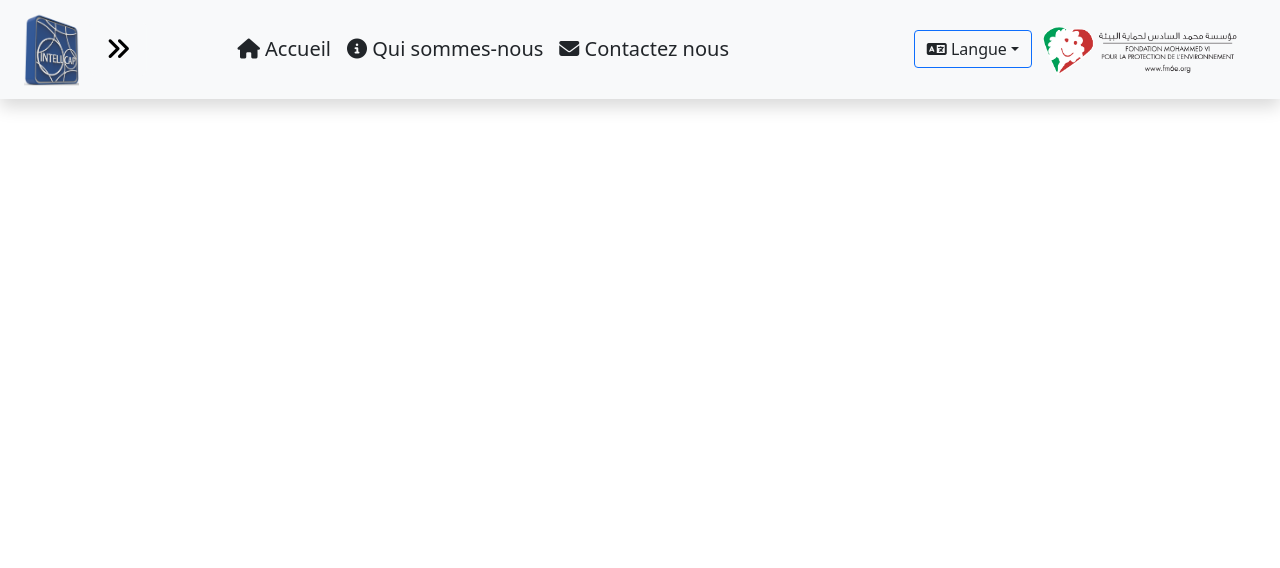
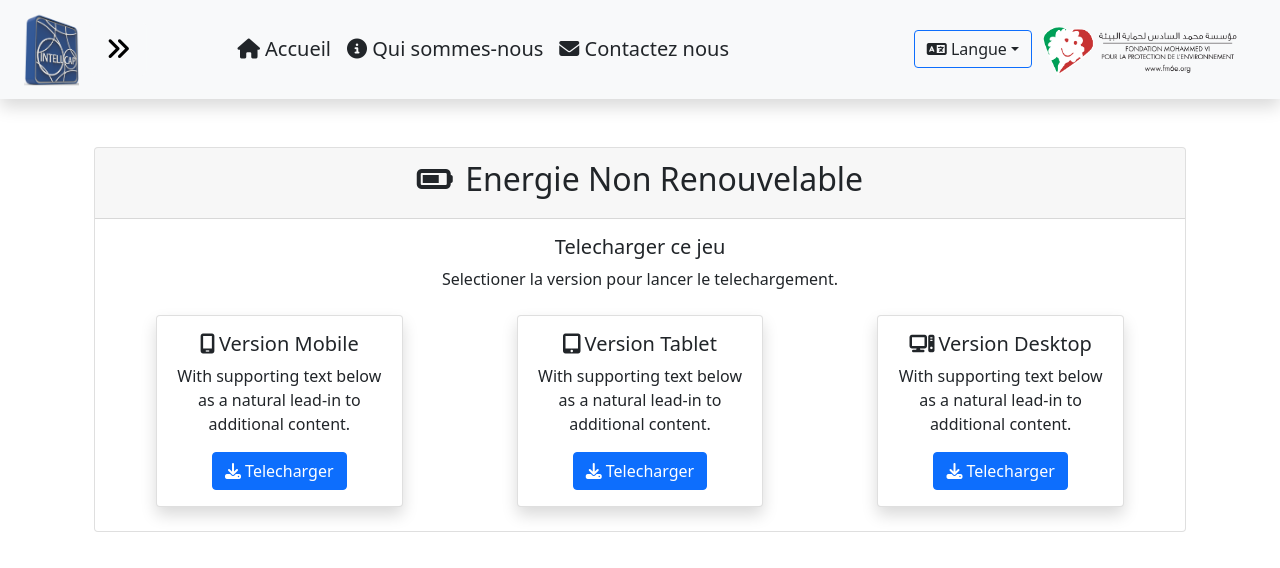
Before and after one commit to soufyen004/biodiversit--marine, a React (Create React App) app: page /EnergieNonRenouvelable in a window 1280 px wide. Shown: the top 568 px of the page. Built offline with nearby package versions, Linux system fonts and the light colour scheme.

Commit message:
'offcanvas'

```diff
--- a/package.json
+++ b/package.json
@@ -11,6 +11,7 @@
     "react-bootstrap": "^2.4.0",
     "react-dom": "^18.1.0",
     "react-icons": "^4.4.0",
+    "react-router-dom": "^6.3.0",
     "react-scripts": "5.0.1",
     "web-vitals": "^2.1.4"
   },
--- a/src/App.js
+++ b/src/App.js
@@ -1,11 +1,29 @@
+import { BrowserRouter as Router,Routes, Route } from "react-router-dom";
+import EnergieRenouvelable from "./components/EnergieRenouvelable";
+import EnergieNonRenouvelable from "./components/EnergieNonRenouvelable";
 import Main from "./pages/Main";
+import Home from "./pages/Home";
+import About from "./pages/About";
+import Contact from "./pages/Contact";
 
 
 function App() {
   return (
-    <div className="App">
-      <Main/>
-    </div>
+    <>
+
+    <Router>
+    <Main/>
+      <Routes>
+      <Route exact path="/" element={<Home/>}/>
+      <Route path="/EnergieRenouvelable" element={<EnergieRenouvelable/>}/>
+      <Route path="/EnergieNonRenouvelable" element={<EnergieNonRenouvelable/>}/>
+      <Route path="/aboutUs" element={<About/>}/>
+      <Route path="/contactUs" element={<Contact/>}/>
+      </Routes>
+    </Router>
+
+    </>
+
   );
 }
 
--- /dev/null
+++ b/src/components/EnergieNonRenouvelable.jsx
@@ -0,0 +1,56 @@
+import React from 'react'
+
+function EnergieNonRenouvelable() {
+  return (
+    <div className='container mt-5'>
+        <div class="card text-center">
+            <div class="card-header">
+                <h2 className='p-1'><i className='fa-solid fa-battery-three-quarters me-1'></i> Energie Non Renouvelable</h2>
+            </div>
+            <div class="card-body">
+                <h5 class="card-title">Telecharger ce jeu</h5>
+                <p class="card-text">Selectioner la version pour lancer le telechargement.</p>
+
+            <div class="row">
+
+                <div class="col-md-6 col-lg-4 col-xl-3 m-auto my-2">
+                    <div class="card shadow">
+                    <div class="card-body">
+                        <h5 class="card-title"><i class="fa-solid fa-mobile-screen me-1"></i>Version Mobile</h5>
+                        <p class="card-text">With supporting text below as a natural lead-in to additional content.</p>
+                        <a href="#" class="btn btn-primary">
+                            <i class="fa-solid fa-download me-1"></i>Telecharger
+                        </a>
+                    </div>
+                    </div>
+                </div>
+                <div class="col-md-6 col-lg-4 col-xl-3 m-auto my-2">
+                    <div class="card shadow">
+                    <div class="card-body">
+                        <h5 class="card-title"><i class="fa-solid fa-tablet-screen-button me-1"></i>Version Tablet</h5>
+                        <p class="card-text">With supporting text below as a natural lead-in to additional content.</p>
+                        <a href="#" class="btn btn-primary">
+                            <i class="fa-solid fa-download me-1"></i>Telecharger
+                        </a>
+                    </div>
+                    </div>
+                </div>
+                <div class="col-md-6 col-lg-4 col-xl-3 m-auto my-2">
+                    <div class="card shadow">
+                    <div class="card-body">
+                        <h5 class="card-title"><i class="fa-solid fa-computer me-1"></i>Version Desktop</h5>
+                        <p class="card-text">With supporting text below as a natural lead-in to additional content.</p>
+                        <a href="#" class="btn btn-primary">
+                            <i class="fa-solid fa-download me-1"></i>Telecharger
+                        </a>
+                    </div>
+                    </div>
+                </div>
+            </div>
+            </div>
+        </div>
+    </div>
+  )
+}
+
+export default EnergieNonRenouvelable
--- /dev/null
+++ b/src/components/EnergieRenouvelable.jsx
@@ -0,0 +1,56 @@
+import React from 'react'
+
+function EnergieRenouvelable() {
+  return (
+    <div className='container mt-5'>
+        <div class="card text-center">
+            <div class="card-header">
+                <h2 className='p-1'><i className='fa-solid fa-car-battery me-1'></i> Energie Renouvelable</h2>
+            </div>
+            <div class="card-body">
+                <h5 class="card-title">Telecharger ce jeu</h5>
+                <p class="card-text">Selectioner la version pour lancer le telechargement.</p>
+
+            <div class="row">
+
+                <div class="col-md-6 col-lg-4 col-xl-3 m-auto my-2">
+                    <div class="card shadow">
+                    <div class="card-body">
+                        <h5 class="card-title"><i class="fa-solid fa-mobile-screen me-1"></i>Version Mobile</h5>
+                        <p class="card-text">With supporting text below as a natural lead-in to additional content.</p>
+                        <a href="#" class="btn btn-primary">
+                            <i class="fa-solid fa-download me-1"></i>Telecharger
+                        </a>
+                    </div>
+                    </div>
+                </div>
+                <div class="col-md-6 col-lg-4 col-xl-3 m-auto my-2">
+                    <div class="card shadow">
+                    <div class="card-body">
+                        <h5 class="card-title"><i class="fa-solid fa-tablet-screen-button me-1"></i>Version Tablet</h5>
+                        <p class="card-text">With supporting text below as a natural lead-in to additional content.</p>
+                        <a href="#" class="btn btn-primary">
+                            <i class="fa-solid fa-download me-1"></i>Telecharger
+                        </a>
+                    </div>
+                    </div>
+                </div>
+                <div class="col-md-6 col-lg-4 col-xl-3 m-auto my-2">
+                    <div class="card shadow">
+                    <div class="card-body">
+                        <h5 class="card-title"><i class="fa-solid fa-computer me-1"></i>Version Desktop</h5>
+                        <p class="card-text">With supporting text below as a natural lead-in to additional content.</p>
+                        <a href="#" class="btn btn-primary">
+                            <i class="fa-solid fa-download me-1"></i>Telecharger
+                        </a>
+                    </div>
+                    </div>
+                </div>
+            </div>
+            </div>
+        </div>
+    </div>
+  )
+}
+
+export default EnergieRenouvelable
--- /dev/null
+++ b/src/components/Hero.jsx
@@ -0,0 +1,17 @@
+import React from 'react'
+
+
+function Hero() {
+  return (
+      <>
+    <div className='container d-flex flex-column justify-content-center mt-5'>
+        <h1 className="fs-3">Bienvenue a Eco-plateforme</h1>
+        <p>Lorem ipsum dolor sit amet consectetur adipisicing elit. Voluptatum nisi sequi libero animi recusandae, voluptas nulla omnis eaque molestias! Animi pariatur ad praesentium? Similique rem culpa veniam dolorem magni a!</p>
+    </div>
+
+    </>
+
+  )
+}
+
+export default Hero
--- a/src/components/Navbar.jsx
+++ b/src/components/Navbar.jsx
@@ -4,6 +4,7 @@ import Logo from '../media/logo.png'
 import Intellcap from '../media/intellcap.png'
 import maFlag from '../media/ma_flag.png'
 import frFlag from '../media/fr_flag.png'
+import { Link } from 'react-router-dom'
 
 function RespNav() {
   return (
@@ -16,7 +17,7 @@ function RespNav() {
           </a>
           <button class="btn btn-light me-auto fs-5 fa-beat" type="button" data-bs-toggle="offcanvas" data-bs-target="#offcanvasScrolling" aria-controls="offcanvasScrolling"><i class="fa-solid fa-angles-right"></i> </button>
           <a className="navbar-brand img-fluid p-0 d-lg-none" href="#">
-            <img src={Logo} alt="" width="200" class="d-inline-block p-0" />
+            <img src={Logo} alt="" width="150" class="d-inline-block p-0" />
           </a>
         <button className="navbar-toggler text-body" type="button" data-bs-toggle="collapse" data-bs-target="#navbarSupportedContent" aria-controls="navbarSupportedContent" aria-expanded="false" aria-label="Toggle navigation">
           <span className="navbar-toggler-icon fs-3"></span>
@@ -25,19 +26,19 @@ function RespNav() {
           <ul className="navbar-nav mx-auto mb-2 mb-lg-0">
 
             <li className="nav-item">
-                <a className="nav-link text-body fs-5" href="#">
+                <Link to="/" className="nav-link text-body fs-5" href="#">
                   <i class="fa-solid fa-home"></i> Accueil
-                </a>
+                </Link>
             </li>
             <li className="nav-item">
-                <a className="nav-link text-body fs-5" href="#">
+                <Link to="aboutUs" className="nav-link text-body fs-5" href="#">
                   <i class="fa-solid fa-circle-info"></i> Qui sommes-nous
-                </a>
+                </Link>
             </li>
             <li className="nav-item">
-                <a className="nav-link text-body fs-5" href="#">
+                <Link to="contactUs" className="nav-link text-body fs-5" href="#">
                   <i class="fa-solid fa-envelope"></i> Contactez nous
-                </a>
+                </Link>
             </li>
           </ul>
 
--- a/src/components/Offcanvas.jsx
+++ b/src/components/Offcanvas.jsx
@@ -1,4 +1,5 @@
 import React from 'react'
+import { Link } from 'react-router-dom'
 
 function Offcanvas() {
   return (
@@ -23,8 +24,12 @@ function Offcanvas() {
         <div id="panelsStayOpen-collapseOne" class="accordion-collapse collapse show" aria-labelledby="panelsStayOpen-headingOne">
             <div class="accordion-body">
                 <ul class="list-group">
-                    <li class="list-group-item"><i class="fa-solid fa-car-battery"></i> Energie Renouvelable</li>
-                    <li class="list-group-item"><i class="fa-solid fa-battery-three-quarters"></i> Energie Non Renouvelable</li>
+                    <Link className='nav-link p-0 mt-2' to="/EnergieRenouvelable">
+                        <li class="list-group-item"><i class="fa-solid fa-car-battery"></i> Energie Renouvelable</li>
+                    </Link>
+                    <Link className='nav-link p-0 mt-2' to="/EnergieNonRenouvelable">
+                        <li class="list-group-item"><i class="fa-solid fa-battery-three-quarters"></i> Energie Non Renouvelable</li>
+                    </Link>
                 </ul>
             </div>
         </div>
--- /dev/null
+++ b/src/pages/About.js
@@ -0,0 +1,14 @@
+import React from 'react'
+
+function About() {
+  return (
+    <>
+    <div className='container'>
+      <h1>about us</h1>
+    </div>
+
+    </>
+  )
+}
+
+export default About
--- /dev/null
+++ b/src/pages/Contact.js
@@ -0,0 +1,15 @@
+import React from 'react'
+
+function Contact() {
+  return (
+    <>
+    <div className='container'>
+      <h1>
+          contact us
+      </h1>
+    </div>
+    </>
+  )
+}
+
+export default Contact
--- a/src/pages/Home.js
+++ b/src/pages/Home.js
@@ -0,0 +1,12 @@
+import React from 'react'
+import Hero from '../components/Hero'
+
+function Home() {
+  return (
+    <div>
+        <Hero/>
+    </div>
+  )
+}
+
+export default Home
```
Also changed, not shown: 1 other file (tests, documents, lock files or other folders).
